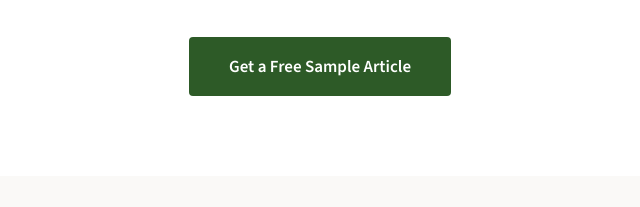
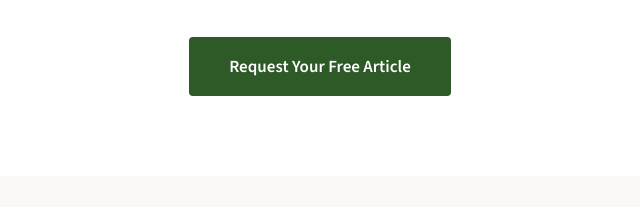
Before and after one commit to mikeehinger56/content-services, a plain HTML site: page index.html in a window 1280 px wide. Shown: the part 419-626 px from the top of the page, 320-960 px from the left. Drawn offline with nearby package versions, Linux system fonts and the light colour scheme.

Commit message:
Update index.html

```diff
--- a/index.html
+++ b/index.html
@@ -462,7 +462,7 @@
     <section class="hero">
         <h1>SEO content that puts local service businesses on page one</h1>
         <p>Consistent, high-quality blog content for pool companies, turf installers, landscapers, and fence contractors across Michigan and beyond.</p>
-        <a href="mailto:MikeEhinger56@Gmail.com?subject=Free%20Sample%20Article%20Request" class="cta-button">Get a Free Sample Article</a>
+        <a href="https://docs.google.com/forms/d/e/1FAIpQLSeLI-vA3SO3QkuZIrSs8wrML9nnssGC6j3UjRCvlPMVeTQZWQ/viewform" target="_blank" class="cta-button">Request Your Free Article</a>
     </section>
 
     <section>
@@ -639,7 +639,7 @@
         <div class="section-inner">
             <h2>Let's start with a free article</h2>
             <p>I'll write one article on spec so you can see the quality before committing to anything. No obligation.</p>
-            <a href="mailto:MikeEhinger56@Gmail.com?subject=Free%20Sample%20Article%20Request" class="cta-button">Request Your Free Article</a>
+            <a href="https://docs.google.com/forms/d/e/1FAIpQLSeLI-vA3SO3QkuZIrSs8wrML9nnssGC6j3UjRCvlPMVeTQZWQ/viewform" target="_blank" class="cta-button">Request Your Free Article</a>
         </div>
     </section>
 
```
